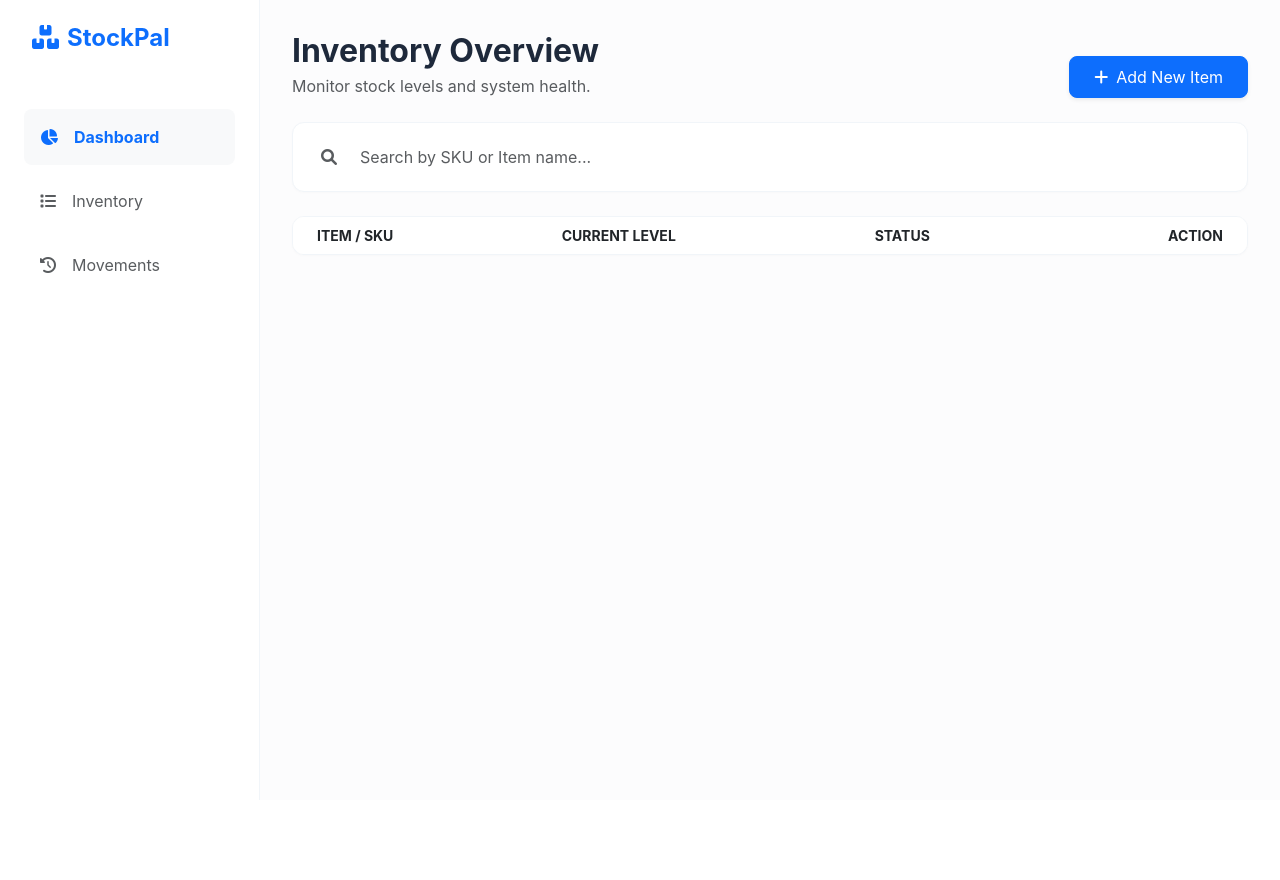
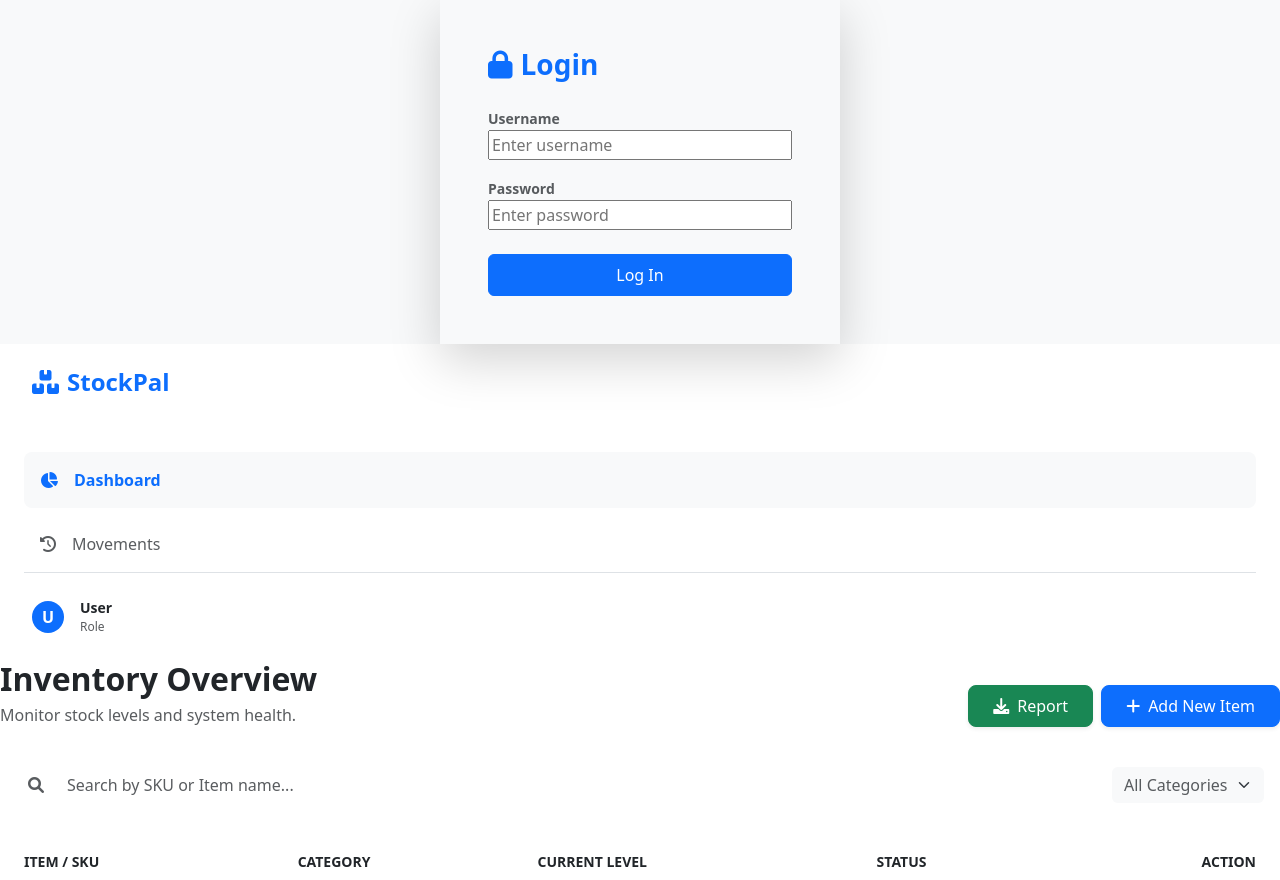
Before and after one commit to Hiraya025/SEN02-StockPal, a Flask app: page / in a window 1280 px wide. Before the commit the page ends 800 px from the top, so only its background shows below. Run offline with Flask 3, Linux system fonts and the light colour scheme; data that the repository does not hold is empty; some libraries are stand-ins or nearby versions.

Commit message:
Update index.html with login overlay and CSS changes
Refactor index.html to improve structure and add login overlay.

```diff
--- a/templates/index.html
+++ b/templates/index.html
@@ -9,64 +9,29 @@
     <link href="https://cdn.jsdelivr.net/npm/bootstrap@5.3.0/dist/css/bootstrap.min.css" rel="stylesheet">
     <link href="https://cdnjs.cloudflare.com/ajax/libs/font-awesome/6.0.0/css/all.min.css" rel="stylesheet">
 
-    <style>
-        :root {
-            --bg-main: #fcfcfd;
-            --sidebar-bg: #ffffff;
-            --accent-primary: #2563eb;
-            --text-main: #1e293b;
-            --border-soft: #f1f5f9;
-        }
-
-        body {
-            background-color: var(--bg-main);
-            font-family: 'Inter', system-ui, -apple-system, sans-serif;
-            color: var(--text-main);
-        }
-
-        /* Sidebar Design */
-        .sidebar {
-            width: 260px;
-            background: var(--sidebar-bg);
-            border-right: 1px solid var(--border-soft);
-            height: 100vh;
-            position: fixed;
-        }
-
-        .main-content {
-            margin-left: 260px;
-            padding: 2rem;
-        }
-
-        /* Minimalist Cards */
-        .sp-card {
-            background: #ffffff;
-            border: 1px solid var(--border-soft);
-            border-radius: 12px;
-            box-shadow: 0 1px 3px rgba(0,0,0,0.02);
-        }
-
-        /* Form Styling */
-        .form-control-sp {
-            background-color: #f8fafc;
-            border: 1px solid #e2e8f0;
-            border-radius: 8px;
-            padding: 0.6rem 1rem;
-        }
-
-        .form-control-sp:focus {
-            background-color: #fff;
-            border-color: var(--accent-primary);
-            box-shadow: 0 0 0 3px rgba(37, 99, 235, 0.1);
-            outline: none;
-        }
-
-        /* Custom Badges */
-        .badge-low { background: #fff1f2; color: #e11d48; border: 1px solid #fecdd3; }
-        .badge-ok { background: #f0fdf4; color: #16a34a; border: 1px solid #bbf7d0; }
-    </style>
+    <!-- Custom CSS -->
+    <link rel="stylesheet" href="{{ url_for('static', filename='style.css') }}">
 </head>
 <body>
+
+    <!-- Login Overlay (Member 1 Security + Member 3 Bootstrap) -->
+    <div id="loginPage" class="fixed-overlay d-flex align-items-center justify-content-center bg-light">
+        <div class="sp-card p-5 shadow-lg" style="width: 400px;">
+            <h3 class="fw-bold mb-4 text-primary"><i class="fas fa-lock me-2"></i>Login</h3>
+            <p id="loginError" class="text-danger small mb-3 d-none fw-bold"></p>
+            <form id="loginForm" onsubmit="handleLogin(event)">
+                <div class="mb-3">
+                    <label class="small fw-bold text-muted">Username</label>
+                    <input id="username" type="text" class="form-control-sp w-100" placeholder="Enter username" required>
+                </div>
+                <div class="mb-4">
+                    <label class="small fw-bold text-muted">Password</label>
+                    <input id="password" type="password" class="form-control-sp w-100" placeholder="Enter password" required>
+                </div>
+                <button type="submit" class="btn btn-primary w-100 py-2">Log In</button>
+            </form>
+        </div>
+    </div>
 
     <!-- Sidebar -->
     <aside class="sidebar d-none d-md-flex flex-column p-4">
@@ -74,55 +39,99 @@
             <h4 class="fw-bold text-primary"><i class="fas fa-boxes me-2"></i>StockPal</h4>
         </div>
         <nav class="nav flex-column gap-2">
-            <a href="#" class="nav-link active bg-light rounded-3 text-primary fw-bold p-3">
+            <a href="#" onclick="showView('dashboardView')" id="navDashboard" class="nav-link active bg-light rounded-3 text-primary fw-bold p-3">
                 <i class="fas fa-chart-pie me-3"></i>Dashboard
             </a>
-            <a href="#" class="nav-link text-muted p-3">
-                <i class="fas fa-list me-3"></i>Inventory
-            </a>
-            <a href="#" class="nav-link text-muted p-3">
+            <a href="#" onclick="showView('movementView')" id="navMovements" class="nav-link text-muted p-3">
                 <i class="fas fa-history me-3"></i>Movements
             </a>
         </nav>
+        <div class="mt-auto px-2 border-top pt-4">
+            <div class="d-flex align-items-center">
+                <div class="bg-primary text-white rounded-circle d-flex align-items-center justify-content-center fw-bold me-3" style="width: 32px; height: 32px;">U</div>
+                <div>
+                    <p class="mb-0 small fw-bold text-dark" id="userDisplay">User</p>
+                    <p class="mb-0 text-muted" style="font-size: 0.75rem;" id="roleDisplay">Role</p>
+                </div>
+            </div>
+        </div>
     </aside>
 
     <!-- Main Content Area -->
     <main class="main-content">
-        <!-- Header Section -->
-        <div class="d-flex justify-content-between align-items-end mb-4">
+        <!-- Dashboard View -->
+        <div id="dashboardView">
+            <div class="d-flex justify-content-between align-items-end mb-4 flex-wrap gap-3">
                 <div>
                     <h2 class="fw-bold mb-1">Inventory Overview</h2>
                     <p class="text-muted mb-0">Monitor stock levels and system health.</p>
                 </div>
-            <button class="btn btn-primary px-4 py-2 rounded-3 shadow-sm" data-bs-toggle="modal" data-bs-target="#addModal">
+                <div class="d-flex gap-2">
+                    <button onclick="downloadReport()" class="btn btn-success px-4 py-2 rounded-3 shadow-sm">
+                        <i class="fas fa-download me-2"></i>Report
+                    </button>
+                    <button id="addItemBtn" class="btn btn-primary px-4 py-2 rounded-3 shadow-sm" data-bs-toggle="modal" data-bs-target="#addModal">
                         <i class="fas fa-plus me-2"></i>Add New Item
                     </button>
                 </div>
-
-        <!-- Search Bar -->
-        <div class="sp-card p-3 mb-4">
-            <div class="input-group">
-                <span class="input-group-text bg-transparent border-0 text-muted"><i class="fas fa-search"></i></span>
-                <input type="text" id="inventorySearch" class="form-control border-0 bg-transparent" placeholder="Search by SKU or Item name...">
-            </div>
             </div>
 
-        <!-- Inventory Table Card -->
+            <!-- Search Bar & Filters -->
+            <div class="sp-card p-3 mb-4 d-flex gap-3 flex-wrap">
+                <div class="input-group w-auto flex-grow-1">
+                    <span class="input-group-text bg-transparent border-0 text-muted"><i class="fas fa-search"></i></span>
+                    <input type="text" id="inventorySearch" oninput="filterInventory()" class="form-control border-0 bg-transparent" placeholder="Search by SKU or Item name...">
+                </div>
+                <select id="categoryFilter" onchange="filterInventory()" class="form-select w-auto border-0 bg-light text-muted">
+                    <option value="">All Categories</option>
+                </select>
+            </div>
+
+            <!-- Inventory Table -->
             <div class="sp-card overflow-hidden">
                 <div class="table-responsive">
                     <table class="table table-hover align-middle mb-0">
                         <thead class="bg-light">
                             <tr class="text-muted small text-uppercase">
                                 <th class="ps-4 border-0">Item / SKU</th>
+                                <th class="border-0">Category</th>
                                 <th class="border-0">Current Level</th>
                                 <th class="border-0">Status</th>
                                 <th class="text-end pe-4 border-0">Action</th>
                             </tr>
                         </thead>
                         <tbody id="inventory-table-body">
-                        <!-- Populated by JavaScript -->
+                            <!-- Populated by JS -->
                         </tbody>
                     </table>
+                </div>
+            </div>
+        </div>
+
+        <!-- Movement View (Hidden by default) -->
+        <div id="movementView" class="d-none">
+            <div class="mb-4">
+                <h2 class="fw-bold mb-1">Stock Movement Logs</h2>
+                <p class="text-muted mb-0">Audit trail for all stock transactions.</p>
+            </div>
+            <div class="sp-card overflow-hidden">
+                <div class="table-responsive">
+                    <table class="table table-hover align-middle mb-0">
+                        <thead class="bg-light">
+                            <tr class="text-muted small text-uppercase">
+                                <th class="ps-4 border-0">Timestamp</th>
+                                <th class="border-0">SKU</th>
+                                <th class="border-0">Item Name</th>
+                                <th class="border-0">User</th>
+                                <th class="border-0">Type</th>
+                                <th class="border-0">Quantity</th>
+                            </tr>
+                        </thead>
+                        <tbody id="movements-table-body">
+                            <!-- Populated by JS -->
+                        </tbody>
+                    </table>
+                </div>
             </div>
         </div>
     </main>
@@ -145,6 +154,10 @@
                             <label class="small fw-bold text-muted mb-1">ITEM NAME</label>
                             <input type="text" id="nameInput" class="form-control-sp w-100" placeholder="e.g. Ergonomic Chair" required>
                         </div>
+                        <div class="mb-3">
+                            <label class="small fw-bold text-muted mb-1">CATEGORY</label>
+                            <input type="text" id="catInput" class="form-control-sp w-100" placeholder="e.g. Furniture">
+                        </div>
                         <div class="row g-3 mb-4">
                             <div class="col-6">
                                 <label class="small fw-bold text-muted mb-1">INITIAL STOCK</label>
@@ -162,7 +175,7 @@
         </div>
     </div>
 
-    <!-- Modal: Edit Item (Task 1) -->
+    <!-- Modal: Edit Item -->
     <div class="modal fade" id="editModal" tabindex="-1">
         <div class="modal-dialog modal-dialog-centered">
             <div class="modal-content border-0 shadow-lg p-3" style="border-radius: 20px;">
@@ -188,7 +201,7 @@
         </div>
     </div>
 
-    <!-- Modal: Stock Movement (Task 2) -->
+    <!-- Modal: Stock Movement -->
     <div class="modal fade" id="movementModal" tabindex="-1">
         <div class="modal-dialog modal-dialog-centered modal-sm">
             <div class="modal-content border-0 shadow-lg p-3" style="border-radius: 20px;">
@@ -211,151 +224,8 @@
         </div>
     </div>
 
-    <!-- Bootstrap JS -->
+    <!-- Scripts -->
     <script src="https://cdn.jsdelivr.net/npm/bootstrap@5.3.0/dist/js/bootstrap.bundle.min.js"></script>
-
-    <script>
-        // --- 1. Fetch & Display Data ---
-        async function fetchInventory() {
-            try {
-                const response = await fetch('/api/inventory');
-                if (!response.ok) throw new Error('Database disconnected');
-
-                const data = await response.json();
-                const tableBody = document.getElementById('inventory-table-body');
-                tableBody.innerHTML = '';
-
-                data.forEach(item => {
-                    const badge = item.is_low_stock ? 'badge-low' : 'badge-ok';
-                    const label = item.is_low_stock ? 'Low Stock' : 'Optimal';
-
-                    tableBody.innerHTML += `
-                        <tr>
-                            <td class="ps-4">
-                                <div class="fw-bold">${item.item_name}</div>
-                                <div class="small text-muted">${item.sku}</div>
-                            </td>
-                            <td><span class="fw-bold">${item.current_stock}</span> <small class='text-muted'>/ ${item.min_threshold}</small></td>
-                            <td><span class="badge ${badge} px-3 py-2 rounded-pill">${label}</span></td>
-                            <td class="text-end pe-4">
-                                <div class="btn-group gap-1">
-                                    <button onclick="prepMove('${item.sku}', 'IN')" class="btn btn-sm btn-outline-success border-0" title="Stock In"><i class="fas fa-plus"></i></button>
-                                    <button onclick="prepMove('${item.sku}', 'OUT')" class="btn btn-sm btn-outline-danger border-0" title="Stock Out"><i class="fas fa-minus"></i></button>
-                                    <button onclick="prepEdit('${item.sku}', '${item.item_name}', ${item.min_threshold})" class="btn btn-sm btn-light border-0" title="Edit"><i class="fas fa-edit"></i></button>
-                                    <button onclick="deleteItem('${item.sku}')" class="btn btn-sm btn-light border-0 text-danger" title="Delete"><i class="fas fa-trash"></i></button>
-                                </div>
-                            </td>
-                        </tr>`;
-                });
-            } catch (error) {
-                console.error("Backend Error:", error);
-            }
-        }
-
-        // --- 2. Create Logic ---
-        async function submitNewItem(e) {
-            e.preventDefault();
-            const payload = {
-                sku: document.getElementById('skuInput').value,
-                item_name: document.getElementById('nameInput').value,
-                current_stock: parseInt(document.getElementById('stockInput').value),
-                min_threshold: parseInt(document.getElementById('minInput').value)
-            };
-
-            try {
-                const response = await fetch('/api/inventory', {
-                    method: 'POST',
-                    headers: { 'Content-Type': 'application/json' },
-                    body: JSON.stringify(payload)
-                });
-                if (response.ok) {
-                    bootstrap.Modal.getInstance(document.getElementById('addModal')).hide();
-                    document.getElementById('addForm').reset();
-                    fetchInventory();
-                }
-            } catch (error) { console.error(error); }
-        }
-
-        // --- 3. Edit Logic (Task 1) ---
-        function prepEdit(sku, name, min) {
-            document.getElementById('editSku').value = sku;
-            document.getElementById('editName').value = name;
-            document.getElementById('editMin').value = min;
-            new bootstrap.Modal(document.getElementById('editModal')).show();
-        }
-
-        async function updateItem(e) {
-            e.preventDefault();
-            const sku = document.getElementById('editSku').value;
-            const payload = {
-                item_name: document.getElementById('editName').value,
-                min_threshold: parseInt(document.getElementById('editMin').value)
-            };
-
-            try {
-                const response = await fetch(`/api/inventory/${sku}`, {
-                    method: 'PUT',
-                    headers: { 'Content-Type': 'application/json' },
-                    body: JSON.stringify(payload)
-                });
-                if (response.ok) {
-                    bootstrap.Modal.getInstance(document.getElementById('editModal')).hide();
-                    fetchInventory();
-                }
-            } catch (error) { console.error(error); }
-        }
-
-        // --- 4. Stock Movement Logic (Task 2) ---
-        function prepMove(sku, type) {
-            document.getElementById('moveSku').value = sku;
-            document.getElementById('moveType').value = type;
-            document.getElementById('moveTitle').innerText = type === 'IN' ? 'Stock-In' : 'Stock-Out';
-            const btn = document.getElementById('moveSubmitBtn');
-            btn.className = type === 'IN' ? 'btn btn-success w-100 py-2' : 'btn btn-danger w-100 py-2';
-            new bootstrap.Modal(document.getElementById('movementModal')).show();
-        }
-
-        async function submitMovement(e) {
-            e.preventDefault();
-            const sku = document.getElementById('moveSku').value;
-            const payload = {
-                type: document.getElementById('moveType').value,
-                quantity: parseInt(document.getElementById('moveQty').value)
-            };
-
-            try {
-                const response = await fetch(`/api/inventory/${sku}/movement`, {
-                    method: 'POST',
-                    headers: { 'Content-Type': 'application/json' },
-                    body: JSON.stringify(payload)
-                });
-                if (response.ok) {
-                    bootstrap.Modal.getInstance(document.getElementById('movementModal')).hide();
-                    document.getElementById('moveForm').reset();
-                    fetchInventory();
-                }
-            } catch (error) { console.error(error); }
-        }
-
-        // --- 5. Delete Logic ---
-        async function deleteItem(sku) {
-            if (!confirm(`Permanently delete ${sku}?`)) return;
-            try {
-                const response = await fetch(`/api/inventory/${sku}`, { method: 'DELETE' });
-                if (response.ok) fetchInventory();
-            } catch (error) { console.error(error); }
-        }
-
-        // --- 6. Search Filter (Task 4) ---
-        document.getElementById('inventorySearch').addEventListener('keyup', function() {
-            const query = this.value.toLowerCase();
-            document.querySelectorAll('#inventory-table-body tr').forEach(row => {
-                row.style.display = row.innerText.toLowerCase().includes(query) ? '' : 'none';
-            });
-        });
-
-        // Initialize on Load
-        document.addEventListener('DOMContentLoaded', fetchInventory);
-    </script>
+    <script src="{{ url_for('static', filename='script.js') }}"></script>
 </body>
 </html>
```
Lines whose indentation alone changed are shown as unchanged.
